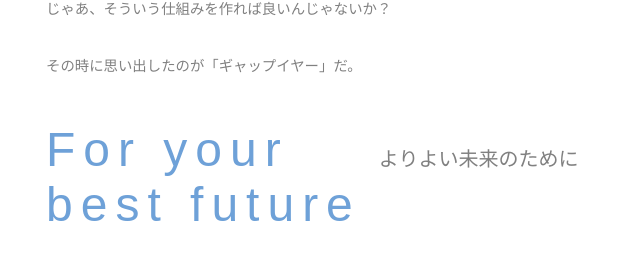
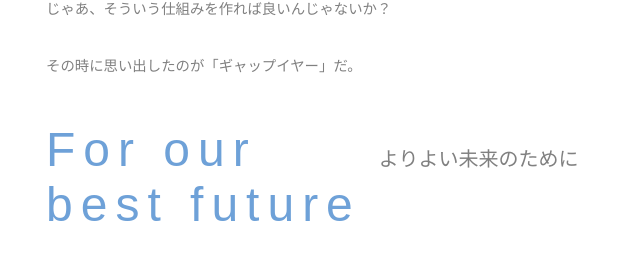
Before and after one commit to acca10/gap_studio, a plain HTML site: page about.html in a window 1280 px wide. Shown: the part 4899-5160 px from the top of the page, 209-849 px from the left. Drawn offline with nearby package versions, Linux system fonts and the light colour scheme; some packages are replaced by stand-ins of ours.

Commit message:
Add files via upload

```diff
--- a/about.html
+++ b/about.html
@@ -206,7 +206,7 @@
       <br>
 
       <div class="index-chapter-head mv">
-        <h2 class="hdl ">For your <br>best future</h2>
+        <h2 class="hdl ">For our <br>best future</h2>
         <p class="cpy">よりよい未来のために</p>
       </div>
       <h3>もっと地球を楽しもう</h3>
```
